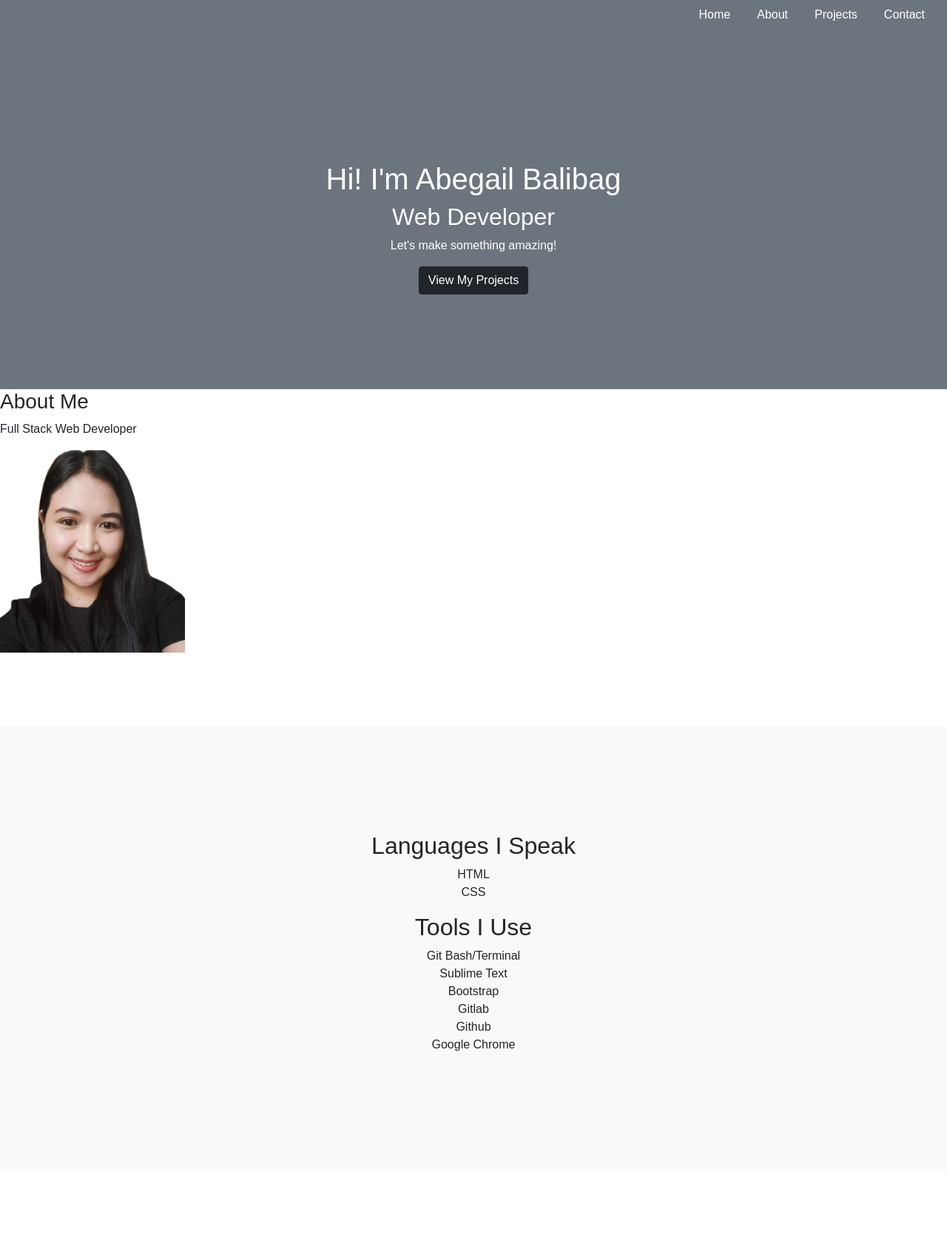
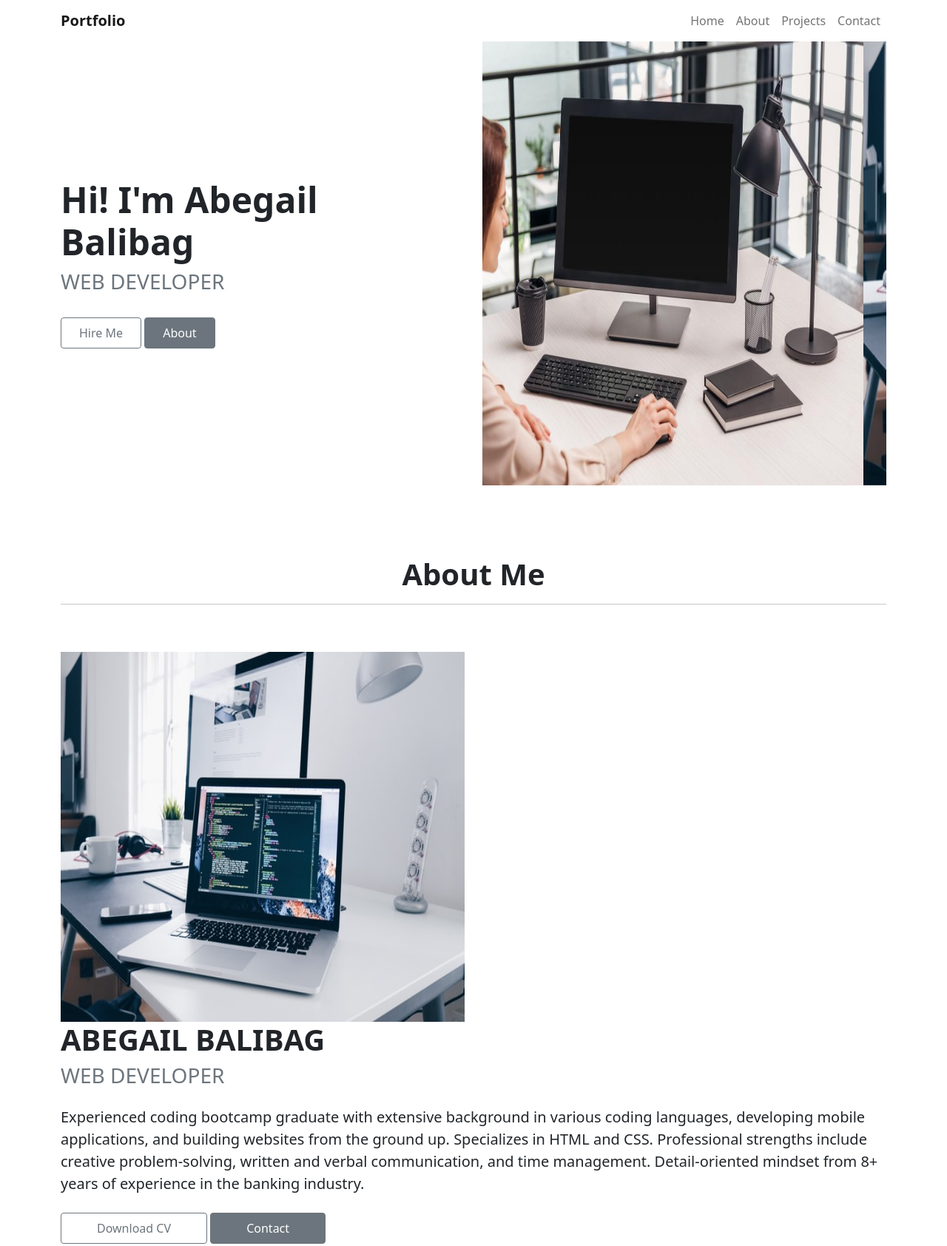
Before and after one commit to agbalibag/Capstone-1, a plain HTML site: page index.html in a window 1280 px wide. Shown: the top 1684 px of the page at 74% size. Before the commit the page ends 1582 px from the top, so only its background shows below. Drawn offline with nearby package versions, Linux system fonts and the light colour scheme.

Commit message:
Modified index file

```diff
--- a/custom.css
+++ /dev/null
@@ -1,73 +0,0 @@
-*{
-	margin: 0;
-	padding: 0;
-}
-
-body{
-	font-family: sans-serif;
-}
-
-#nav-bar{
-	position: sticky;
-	top: 0;
-	z-index: 10;
-}
-/*The important rule in CSS is used to add more importance to a*/
-
-.navbar{
-	background-color:#6c757d;
-	padding: 0 !important;
-
-}
-
-.navbar-nav li{
-	padding: 0 10px;
-
-}
-
-.navbar-nav li a{
-	color: #fff !important;
-	color: white;
-	float: right;
-	text-align: left;
-}
-#hero-banner{
-	background-color: #6c757d;
-	color: #fff;
-	padding: 10%;
-	text-align: center;
-}
-.banner-title{
-	font-size: 40px;
-	font-weight: 600px;
-	margin-top: 50px;
-	color:;
-
-}
-#gallery{
-	height: 75vh;
-	margin-top: 100px;
-	display: flex;
-	flex-direction: column;
-	align-items: center;
-	justify-content: center;
-	background-color:#6F8F95;
-}
-img {
-	height: 250px;
-	width: 250px;
-}
-
-#landing{
-	margin-top: 100px;
-	height: 80vh;
-	display: flex;
-	flex-direction: column;
-	align-items: center;
-	justify-content: center;
-}
-
-ul {
-	list-style: none;
-	padding: 0;
-}
--- a/index.html
+++ b/index.html
@@ -1,27 +1,32 @@
 <!DOCTYPE html>
-<html>
+<html lang="en">
   <head>
+    <!-- Required meta tags -->
     <meta charset="utf-8">
-<title>Intro to Capstone 1</title>
-<!--Bootstrap Core File  -->
+    <meta name="viewport" content="width=device-width, initial-scale=1">
+
+    <!-- Bootstrap CSS -->
     <link href="https://cdn.jsdelivr.net/npm/bootstrap@5.0.2/dist/css/bootstrap.min.css" rel="stylesheet" integrity="sha384-EVSTQN3/azprG1Anm3QDgpJLIm9Nao0Yz1ztcQTwFspd3yD65VohhpuuCOmLASjC" crossorigin="anonymous">
+<!-- Google Fonts -->
+    <link rel="preconnect" href="https://fonts.googleapis.com">
 
-<!-- Custom Syles -->
-<link rel="stylesheet" type="text/css" href="custom.css">
+<!-- CSS -->
+    <link rel="stylesheet" type="text/css" href="style.css">
+
+    <title>My Portfolio</title>
   </head>
   <body>
-<!-- Navbar Section -->
-<section id="nav-bar">
+<!-- Startv of Navbar -->
 <nav class="navbar navbar-expand-lg navbar-light">
-  	<div class="container-fluid">
-    <a class="navbar-brand" href="#"></a>
-    <button class="navbar-toggler" type="button" data-bs-toggle="collapse" data-bs-target="#navbarNav" aria-controls="navbarNav" aria-expanded="false" aria-label="Toggle navigation">
+  <div class="container">
+    <a class="navbar-brand fw-bold" href="#">Portfolio</a>
+    <button class="navbar-toggler" type="button" data-bs-toggle="collapse" data-bs-target="#navbarSupportedContent" aria-controls="navbarSupportedContent" aria-expanded="false" aria-label="Toggle navigation">
       <span class="navbar-toggler-icon"></span>
     </button>
-    <div class="collapse navbar-collapse" id="navbarNav">
-      <ul class="navbar-nav ms-auto">
+    <div class="collapse navbar-collapse" id="navbarSupportedContent">
+      <ul class="navbar-nav ms-auto mb-2 mb-lg-0">
         <li class="nav-item">
-          <a class="nav-link" aria-current="page" href="#">Home</a>
+          <a class="nav-link" href="#">Home</a>
         </li>
         <li class="nav-item">
           <a class="nav-link" href="#">About</a>
@@ -32,68 +37,125 @@
          <li class="nav-item">
           <a class="nav-link" href="#">Contact</a>
        </li>
-      </ul>
      </div>
   </div>
 </nav>
-</section>
+<!-- End of Navbar -->
 
+<!-- First Part - Home Section -->
+<section id="home">
+  <div class="container mb-5">
+    <div class="row">
+      <div class="col-md-6 d-flex flex-column justify-content-center">
+        <h1 class="display-5 fw-bold">Hi! I'm Abegail <br> Balibag</h1>
+        <h3 class="text-secondary">WEB DEVELOPER</h3>
+        <div class="buttons mt-4">
+          <button class="btn btn-outline-secondary px-4 py-2">Hire Me</button>
+          <button class="btn btn-secondary text-white px-4 py-2">About</button>
 
-
-
-<!-- navbar -->
-
-<!-- end of navbar -->
-<!-- End of navbarr section -->
-
-<!-- First Part -->
-<section id="hero-banner">
-	<div class="container">
-		<div class="row">
-			<div class="col-md-12">
-				<h1 class="banner-title">Hi! I'm Abegail Balibag</h1>
-				<h2>Web Developer</h2>
-				<p>Let's make something amazing!</p>
-				<a href="#" class="btn btn-dark">View My Projects</a>
+        </div>
+      </div>
+      <div class="col-md-6">
+        <!-- Carousel -->
+        <div id="carouselExampleSlidesOnly" class="carousel slide" data-bs-ride="carousel">
+          <div class="carousel-inner">
+           <div class="carousel-item active">
+             <img src="./images/home1.jfif" class="d-block w-100" alt="..." height="600px">
+           </div>
+            <div class="carousel-item">
+              <img src="./images/home2.jpg" class="d-block w-100" alt="..." height="600px">
+            </div>
+            <div class="carousel-item">
+              <img src="./images/home3.jpg" class="d-block w-100" alt="..." height="600px">
+            </div>
+        </div>
+        </div>
+        <!-- End of Carousel -->
       </div>
     </div>
   </div>
 </section>
 <!-- End of First Part -->
 
-<!-- Start of Second Part -->
-<section id="landing
-">
-			<h3>About Me</h3>
-			<p>Full Stack Web Developer</p>
-			<img src="./images/abegailbalibag.JPG" class="img-fluid">
-
-
-	<div id="gallery" class="bg-light text-center">
-
-			<div class="tools">
-				<h2>Languages I Speak</h2>
-					<ul>
-						<li>HTML</li>
-						<li>CSS</li>
-					</ul>
+<!-- Second Part - About Section -->
+<section id="about">
+  <div class="container my-5 py-5">
+    <div class="row mb-5">
+      <div class="col-12">
+        <h1 class="fw-bold text-center">About Me</h1>
+        <hr>
       </div>
-				<!-- end of first tools -->
-			<div class="tools">
-				<h2>Tools I Use</h2>
-					<ul>
-						<li>Git Bash/Terminal</li>
-						<li>Sublime Text</li>
-						<li>Bootstrap</li>
-						<li>Gitlab</li>
-						<li>Github</li>
-						<li>Google Chrome</li>
-					</ul>
     </div>
-			<!-- end of second tools -->
+     <div class="row">
+      <div class="col-md-6">
+        <img src="./images/home2.jpg" class="d-block w-100" alt="..." height="500px width=400px">
+      </div>
+      <div class="col-md-6"></div>
+        <h1 class="fw-bold">ABEGAIL BALIBAG</h1>
+        <h3 class="text-secondary mb-4">WEB DEVELOPER</h3>
+        <p class="lead mb-4">Experienced coding bootcamp graduate with extensive background in various coding languages, developing mobile applications, and building websites from the ground up. Specializes in HTML and CSS. Professional strengths include creative problem-solving, written and verbal communication, and time management. Detail-oriented mindset from 8+ years of experience in the banking industry.</p>
+        <div class="buttons">
+          <button class="btn btn-outline-secondary px-5 py-2">Download CV</button>
+          <button class="btn btn-secondary text-white px-5 py-2">Contact</button>
+        </div>
+     </div>
   </div>
 </section>
 <!-- End of Second Part -->
+
+<!-- Third Part - Projects Section -->
+<section id="projects">
+  <div class="container">
+    <div class="row">
+      <div class="col-12">
+          <h1 class="fw-bold">My Projects</h1>
+          <hr>
+      </div>
+    </div>
+
+
+
+    <div class="row">
+      <div class="col-md-4">
+        <!-- Start of Card 1-->
+        <div class="card p-4 h-100">
+          <img src="./images/html.png" class="card-img-top" alt="...">
+            <div class="card-body text-center">
+              <h3>Capstone Project 1:</h3>
+              <h2>Portfolio</h2>
+              <p class="card-text">Some quick example text to build on the card title and make up the bulk of the card's content.</p>
+            </div>
+        </div>
+        <!-- End of Card 1 -->
+      </div>
+      <div class="col-md-4">
+        <!-- Start of Card 2-->
+        <div class="card p-4 h-100">
+          <img src="./images/html.png" class="card-img-top" alt="...">
+            <div class="card-body text-center">
+              <h3>Capstone Project 2:</h3>
+              <h2>Booking System API</h2>
+              <p class="card-text">Some quick example text to build on the card title and make up the bulk of the card's content.</p>
+            </div>
+        </div>
+        <!-- End of Card 2 -->
+      </div>
+      <div class="col-md-4">
+        <!-- Start of Card 3-->
+        <div class="card p-4 h-100 ">
+          <img src="./images/html.png" class="card-img-top" alt="...">
+            <div class="card-body text-center">
+              <h3>Capstone Project 3:</h3>
+              <h2>Full Stack Application</h2>
+              <p class="card-text">Some quick example text to build on the card title and make up the bulk of the card's content.</p>
+            </div>
+        </div>
+        <!-- End of Card 3 -->
+      </div>
+    </div>
+
+  </div>
+</section>
 
 
 
@@ -102,15 +164,15 @@
 
 
 
+    <!-- Optional JavaScript; choose one of the two! -->
 
+    <!-- Option 1: Bootstrap Bundle with Popper -->
+    <script src="https://cdn.jsdelivr.net/npm/bootstrap@5.0.2/dist/js/bootstrap.bundle.min.js" integrity="sha384-MrcW6ZMFYlzcLA8Nl+NtUVF0sA7MsXsP1UyJoMp4YLEuNSfAP+JcXn/tWtIaxVXM" crossorigin="anonymous"></script>
 
-
-
-
-
-<!-- Bootstraap JS Files -->
+    <!-- Option 2: Separate Popper and Bootstrap JS -->
+    <!--
     <script src="https://cdn.jsdelivr.net/npm/@popperjs/core@2.9.2/dist/umd/popper.min.js" integrity="sha384-IQsoLXl5PILFhosVNubq5LC7Qb9DXgDA9i+tQ8Zj3iwWAwPtgFTxbJ8NT4GN1R8p" crossorigin="anonymous"></script>
     <script src="https://cdn.jsdelivr.net/npm/bootstrap@5.0.2/dist/js/bootstrap.min.js" integrity="sha384-cVKIPhGWiC2Al4u+LWgxfKTRIcfu0JTxR+EQDz/bgldoEyl4H0zUF0QKbrJ0EcQF" crossorigin="anonymous"></script>
-
+    -->
   </body>
 </html>
--- /dev/null
+++ b/style.css
@@ -0,0 +1,27 @@
+*{
+	margin: 0;
+	padding: 0;
+}
+
+/* Navbar */
+.navbar=nav{
+	font-size: 18px;
+}
+
+/* Card */
+.card{
+	transition: all 0.5s ease;
+
+}
+
+.card img{
+	height: 100px;
+	width: 100px;
+	margin: auto;
+}
+
+.card:hover{
+	transform: scale(1.1);
+	box-shadow: 1px 2px 10px;
+
+}
```
Also changed, not shown: images/abegailbalibag.JPG (deleted), images/home1.jfif (added), images/home2.jpg (added), images/home3.jpg (added), images/html.png (added). Lines whose indentation alone changed are shown as unchanged.
